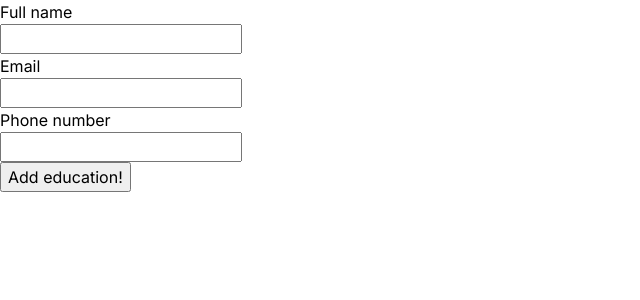
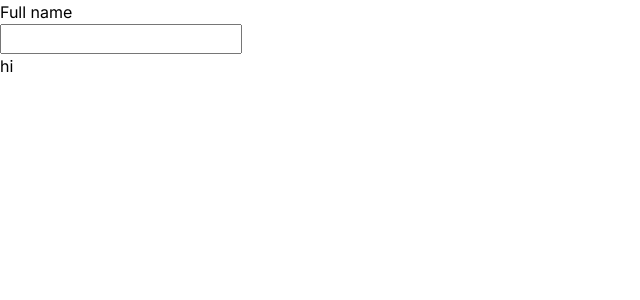
Before and after one commit to krs00/TOP-cv-application, a React (Vite) app: page / in a window 1280 px wide. Shown: the top 300 px of the page, without its empty margins (0-640 px from the left). Built offline with nearby package versions, Linux system fonts and the light colour scheme.

Commit message:
initialize will replan app

```diff
--- a/src/App.jsx
+++ b/src/App.jsx
@@ -1,7 +1,8 @@
 import './App.css'
 import FormInput from './components/FormInput';
+import Resume from './components/Resume';
 import { useState } from 'react';
-import { v4 as uuidv4 } from 'uuid';
+// import { v4 as uuidv4 } from 'uuid';
 
 
 
@@ -14,8 +15,6 @@ function App() {
     phone: '',
     address: ''
   })
-
-  const [educationData, setEducationData] = useState([])
 
   function handleChange(e) {
     // grab the name attribute of the current input field
@@ -30,42 +29,13 @@ function App() {
     setFormData(updatedFormData)
   }
 
-  function addEducation() {
-    // create new education object
-    const newEducation = {
-      id: uuidv4(),
-      school: '',
-      degreee: '',
-      start: '',
-      end: '',
-      location: ''
-    }
-
-    setEducationData([...educationData, newEducation])
-    console.log(educationData)
-  }
 
   return (
     <>
 
       <FormInput labelText="Full name" handleChange={handleChange} id="name" />
 
-      <br></br>
-
-      <FormInput labelText="Email" handleChange={handleChange} id="email" />
-
-      <br></br>
-
-      <FormInput labelText="Phone number" handleChange={handleChange} id="phone" />
-
-      <h1>{formData.name}</h1>
-
-      <h1>{formData.email}</h1>
-
-      <h1>{formData.phone}</h1>
-
-      <button onClick={addEducation}>Add education!</button>
-
+      <Resume formData={formData} />
 
     </>
   )
--- /dev/null
+++ b/src/components/Resume.jsx
@@ -0,0 +1,12 @@
+function Resume(props) {
+    return (
+      <>
+        <p>{props.name}</p>
+        <p>hi</p>
+        <p></p>
+        <p></p>
+      </>
+    );
+  }
+
+  export default Resume;
```
